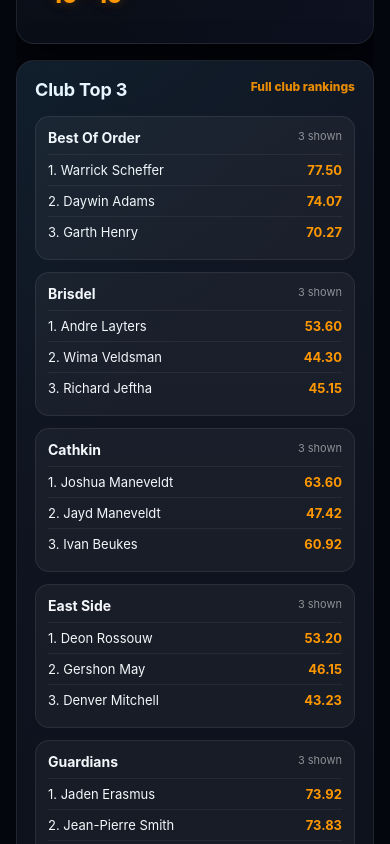
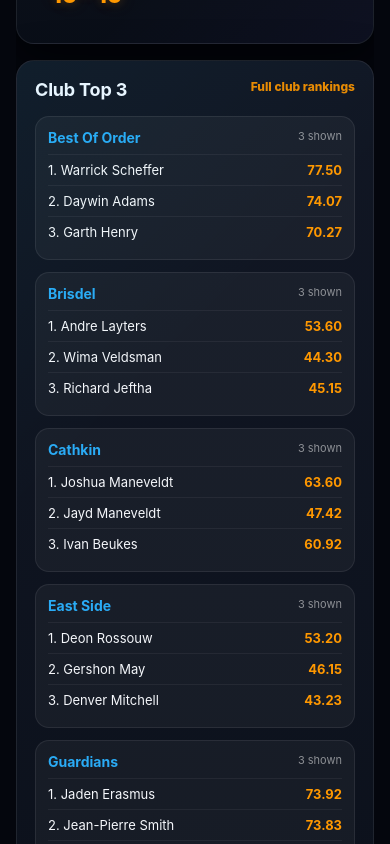
Before and after one commit to jakes007/ODA, a React app in the folder frontend/: page / in a window 390 px wide. Shown: the part 2480-3324 px from the top of the page. Built offline with nearby package versions, Linux system fonts and the light colour scheme; the HTML template or start-up script is replaced by a standard one.

Commit message:
Improve fixture exports, club rankings, player profile insights, and mobile UI

```diff
--- a/frontend/src/pages/LandingPage.css
+++ b/frontend/src/pages/LandingPage.css
@@ -847,7 +847,7 @@
 }
 
 .club-top-three-header strong {
-  color: #f5f7fb;
+  color: rgb(42, 171, 245);
   font-size: 14px;
 }
 
```
